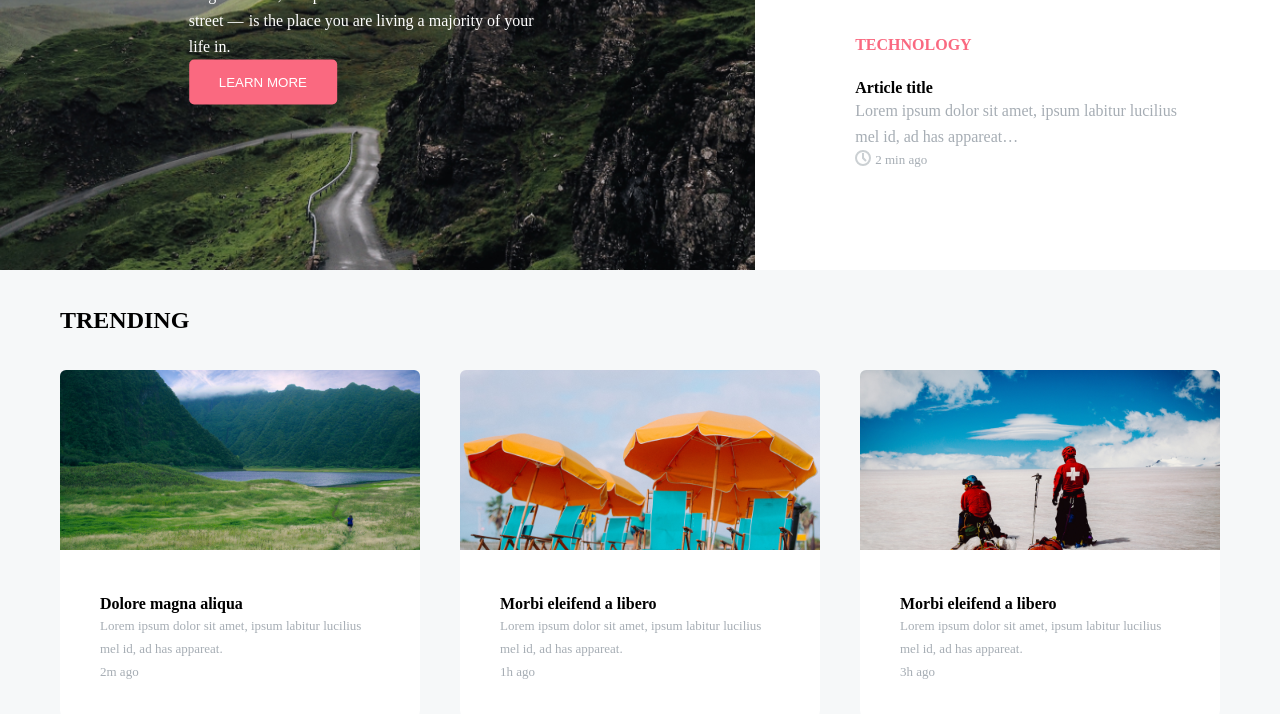
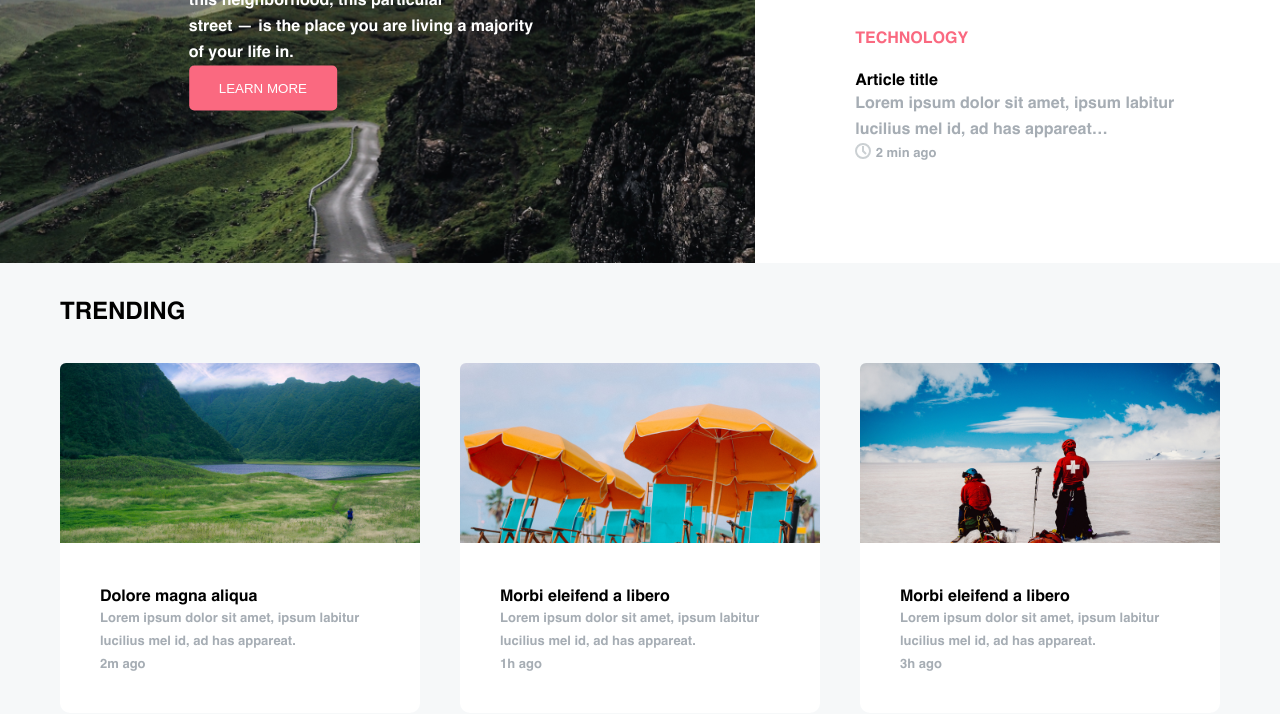
Before and after one commit to Gkhundadze/uniLabProject, a plain HTML site: page index.html in a window 1280 px wide. Shown: the part 386-1100 px from the top of the page. Drawn offline with Linux system fonts and the light colour scheme.

Commit message:
imported fonts

```diff
--- a/index.html
+++ b/index.html
@@ -32,7 +32,7 @@
         <nav>
             <ul class="nav-ul">
                 <li class="nav-list-item">
-                    <a class="nav-link" href="index.html">HOME</a>
+                    <a class="nav-link" href="#">HOME</a>
                 </li>
                 <li class="nav-list-item">
                     <a class="nav-link" href="news.html">DISCOVERY</a>
--- a/static/css/style.css
+++ b/static/css/style.css
@@ -10,8 +10,23 @@ a{
 li{
     list-style: none;
 }
+/* FONTS */
+@font-face {
+    font-family: 'Helvetica-bold';
+    src: url('../fonts/helvetica/Helvetica-Bold.ttf'),
+        url('../fonts/helvetica/Helvetica-Bold.woff'),
+        url('../fonts/helvetica/Helvetica-Bold-Font.woff2');
+}
+@font-face {
+    font-family: 'Acumin-pro-regular';
+    src: url('../fonts/helvetica/Helvetica-Bold.ttf'),
+        url('../fonts/helvetica/Helvetica-Bold.woff'),
+        url('../fonts/helvetica/Helvetica-Bold-Font.woff2');
+}
+/* FONTS */
 body{
     background-color: var(--color-for-bg);
+    font-family: 'Helvetica-bold';
 }
 .container{
     max-width: 1160px;
@@ -106,6 +121,7 @@ body{
     color: var(--color-disabled);
     font-size: var(--font-middle);
     line-height: 26px;
+    font-family: 'Acumin-pro-regular';
 }
 .article{
     margin-bottom: 39px;
@@ -182,6 +198,7 @@ body{
     font-size: var(--font-small);
     line-height: 23px;
     color: var(--color-disabled);
+    font-family: 'Acumin-pro-regular';
 }
 .trending-card-timing{
     color: var(--color-disabled);
--- a/static/js/index.js
+++ b/static/js/index.js
@@ -1,6 +1,6 @@
 let navLinks = document.querySelectorAll('.nav-list-item')
 navLinks.forEach(item => {
     item.addEventListener('click', ()=>{
-        item.classList.toggle('active')
+        item.classList.add('active')
     })
 })
```
Also changed, not shown: static/fonts/acumin/AcuminPro-Regular.ttf (added), static/fonts/acumin/AcuminPro-Regular.woff (added), static/fonts/acumin/FontsFree-Net-Acumin-Pro-Book.woff2 (added), static/fonts/helvetica/Helvetica-Bold-Font.woff2 (added), static/fonts/helvetica/Helvetica-Bold.ttf (added), static/fonts/helvetica/Helvetica-Bold.woff (added).
